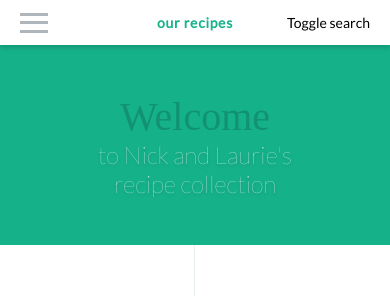
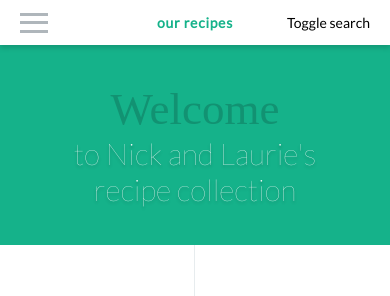
Before and after one commit to nicklemmon/recipes, a Jekyll site: the page built from index.html, in a window 390 px wide. Shown: the top 296 px of the page. Built offline with Jekyll 4.4.1, drawn with Linux system fonts in a browser that asks for light colours; some web fonts are replaced.

Commit message:
General - some design adjustments for mobile
Signed-off-by: Nick Lemmon <nick.lemmon@gmail.com>

```diff
--- a/_sass/components/_hero.scss
+++ b/_sass/components/_hero.scss
@@ -35,7 +35,7 @@
 .Hero-title--h1 {
 	font-family: $fontStack--secondary;
 	color: $primary--dark;
-	font-size: 4em;
+	font-size: 4.5em;
 	@media screen and (min-width: $breakpoint--md) {
 		font-size: 7.2em;
 		margin-top: -$spacing--xl; // adjustment based on negative margin from .SubContainer--categoryNav
@@ -44,7 +44,7 @@
 
 .Hero-title--h2 {
 	color: #FFFFFF;
-	font-size: 2.8em;
+	font-size: 3.6em;
 	font-weight: 200;
 	max-width: 10em;
 	z-index: 1;
@@ -56,7 +56,7 @@
 }
 
 .Hero-title--h2--subtitle {
-	font-size: 2.4em;
+	font-size: 3em;
 	@media screen and (min-width: $breakpoint--md) {
 		font-size: 3.6em;
 	}
@@ -83,7 +83,7 @@ $categories-and-icons: (
 			z-index: 0;
 			@include size(100%);
 			top: 0; right: 0; bottom: 0; left: 0;
-			background-image: url('#{$path--images}/patterns/pattern--#{$icon}.svg');
+			background-image: url('../images/patterns/pattern--#{$icon}.svg');
 			background-size: 10%;
 			opacity: .09;
 			@media screen and (min-width: $breakpoint--md) {
--- a/_sass/components/_navigation.scss
+++ b/_sass/components/_navigation.scss
@@ -13,7 +13,7 @@
     @media screen and (min-width: $breakpoint--md) {
     	width: 40%;
     }
-    @include transition(transform $transition--lg ease-in-out);
+    @include transition(transform $transition--sm*1.5 ease-in-out);
 }
 
 //=== Navigation Expanding/Collapsing Behavior ===///
@@ -25,7 +25,7 @@
 
 .Navigation.is-collapsed {
 	@include transform(translateX(-100%));
-	@include transition(transform $transition--lg*1.5 ease-in-out);
+	@include transition(transform $transition--lg ease-in-out);
 }
 
 .NavCategoryList-section.is-collapsed {
--- a/_sass/components/_tiles.scss
+++ b/_sass/components/_tiles.scss
@@ -62,10 +62,10 @@
 	}
 
 	.Tile-review-star--filled {
-		background-image: url('#{$path--images}/icons/icon--star-filled.svg')
+		background-image: url('../images/icons/icon--star-filled.svg')
 	}
 	.Tile-review-star--empty {
-		background-image: url('#{$path--images}/icons/icon--star-empty.svg')
+		background-image: url('../images/icons/icon--star-empty.svg')
 	}
 
 //===== TILE SUBTYPES =====//
```
